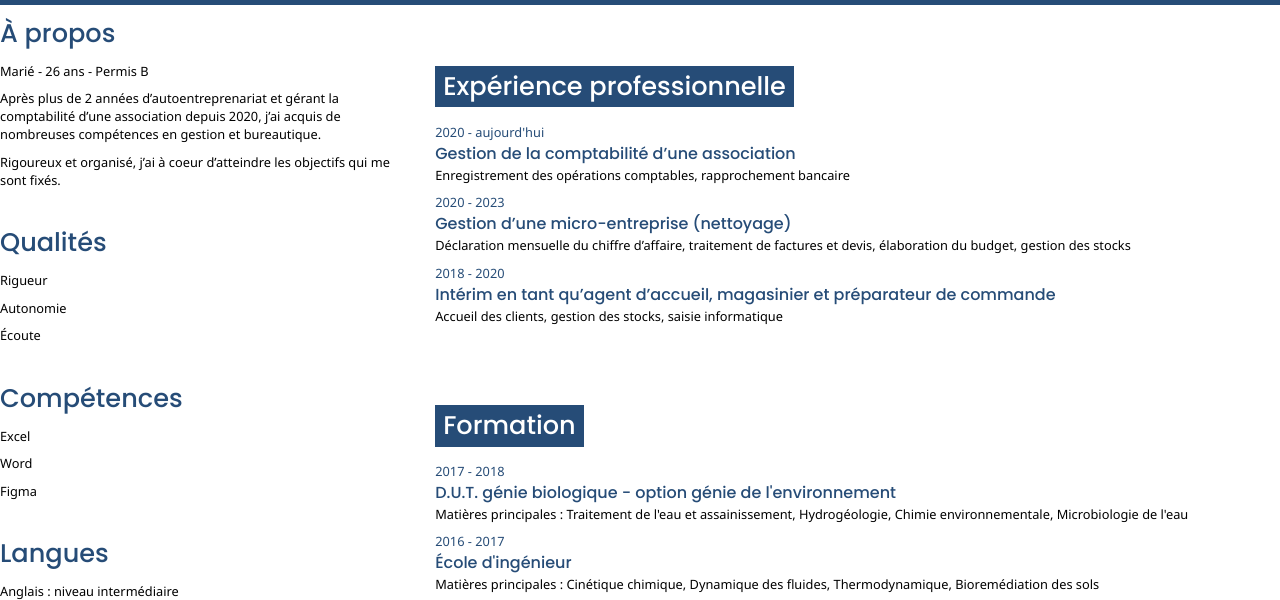
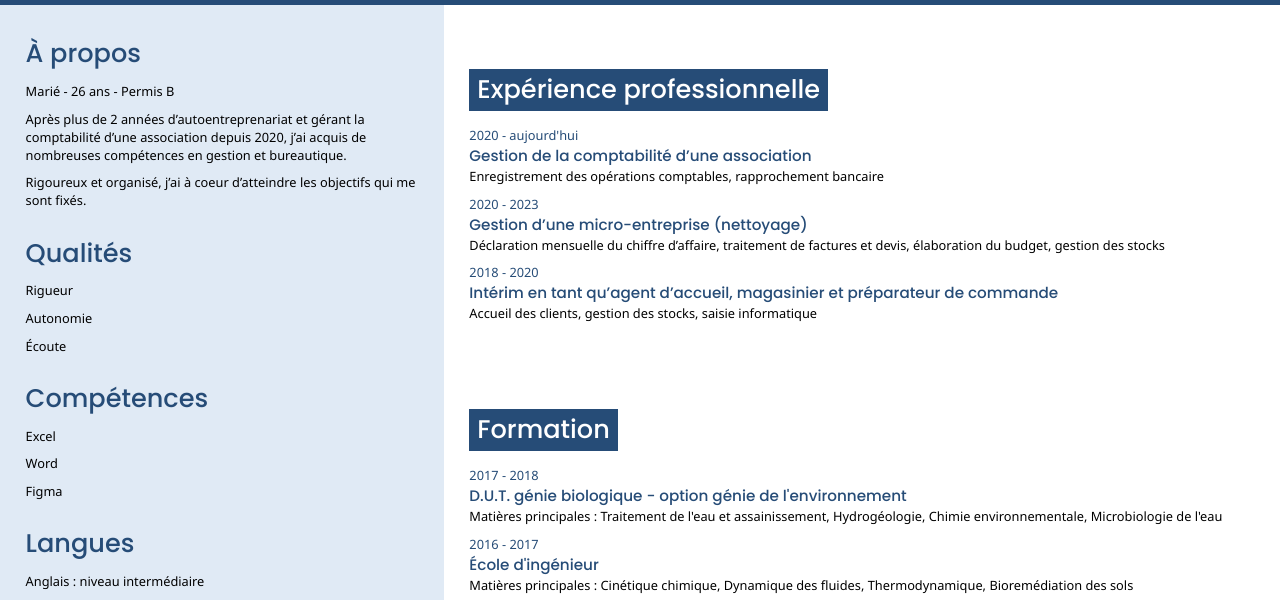
Before and after one commit to DylanBru/DylanBru.github.io, a plain HTML site: page index.html in a window 1280 px wide. Shown: the part 155-755 px from the top of the page. Drawn offline with Linux system fonts and the light colour scheme.

Commit message:
épuration du code

```diff
--- a/styles/style.css
+++ b/styles/style.css
@@ -9,7 +9,6 @@
     background-color: #264C77;
     display: flex;
     align-items: center;
-    /* padding-left: 2rem; */
     padding-left: calc(32 * var(--res)) ;
 }
 
@@ -82,11 +81,14 @@
 .formation__subtitle {
     font-weight: 500;
     color: #264C77;
+    font-size: calc(19 * var(--res));
     line-height: normal;
 }
 
 .wrapperG {
     width: calc(100vw/3);
+    background-color: #E0EAF5;
+    padding: calc(32 * var(--res));
     display: flex;
     flex-direction: column;
     justify-content: space-around;
@@ -117,9 +119,13 @@
 }
 
 
+
+
+
 /* Desktop */
 /* Orientation : portrait pour gérer le basculement des mobiles */
 @media (max-width: 1100px) and (orientation:portrait) {
     .main {
         height: 80vh;
     }
+}
```
